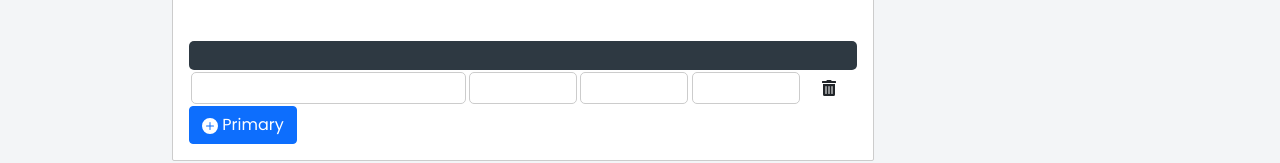
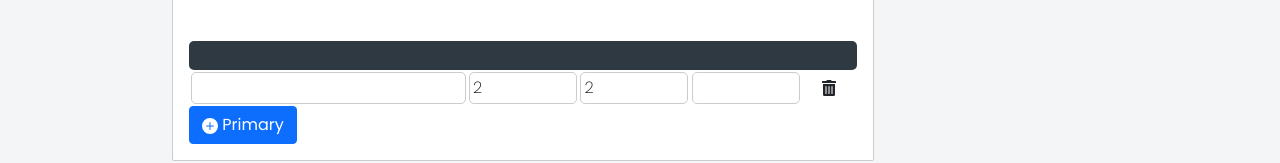
Before and after one commit to jeffkojobans5/invoice-app, a React (Create React App) app: page / in a window 1280 px wide. Shown: the part 267-430 px from the top of the page. Built offline with nearby package versions, Linux system fonts and the light colour scheme.

Commit message:
setup context

```diff
--- a/package.json
+++ b/package.json
@@ -12,7 +12,8 @@
     "react-dom": "^17.0.2",
     "react-icons": "^4.3.1",
     "react-router-dom": "^6.2.1",
-    "react-scripts": "5.0.0"
+    "react-scripts": "5.0.0",
+    "uuid": "^8.3.2"
   },
   "scripts": {
     "start": "react-scripts start",
--- a/src/components/DynamicBlock.js
+++ b/src/components/DynamicBlock.js
@@ -1,26 +1,61 @@
-import { FaTrashAlt } from 'react-icons/fa';
+import React from 'react'
+import {  FaTrashAlt } from 'react-icons/fa';
+import Inputs from '../props/Inputs'
+import { v4 as uuidv4 } from 'uuid';
 
 function DynamicBlock () {
 
+    const [inputFields , setInputField] = React.useState([
+        {
+            fieldDetails : [ { id: uuidv4(), description : '' , quantity : 2 , rate : 2 , total : 4 }  ]
+        }
+    ])
+
+
     return (
         <>
-            <div className="dynamicTable row ">
+        { inputFields.map((inputField , index)=> {
+
+            return (
+            <div className="dynamicTable row " key={inputField.fieldDetails[index]['id']}>
                 <div className="col-md-5">
-                    <input type="text" name="" id="" />
+                    <Inputs
+                        name="firstName"
+                        label="First Name"
+                        value={inputField.fieldDetails[index]['description']}
+                        // onChange={event => (inputField.id, event)}
+                    />
                 </div>
                 <div className="col-md-2">
-                    <input type="text" name="" id="" />
+                    <Inputs
+                            name="firstName"
+                            label="First Name"
+                            value={inputField.fieldDetails[index]['quantity']}
+                            // onChange={event => (inputField.id, event)}
+                    />
                 </div>
                 <div className="col-md-2">
-                    <input type="text" name="" id="" />
+                    <Inputs
+                                name="firstName"
+                                label="First Name"
+                                value={inputField.fieldDetails[index]['rate']}
+                                // onChange={event => (inputField.id, event)}
+                        />
                 </div>
                 <div className="col-md-2 ">
-                    <input type="text" name="" id="" />
+                    <Inputs
+                                name="firstName"
+                                label="First Name"
+                                value={inputField.fieldDetails[index]['amount']}
+                                // onChange={event => (inputField.id, event)}
+                        />
                 </div>
                 <div className="col-md-1 d-flex justify-content-center align-items-center">
                     <FaTrashAlt />
                 </div>
             </div>
+
+            )}) }
         </>
     )
 }
```
